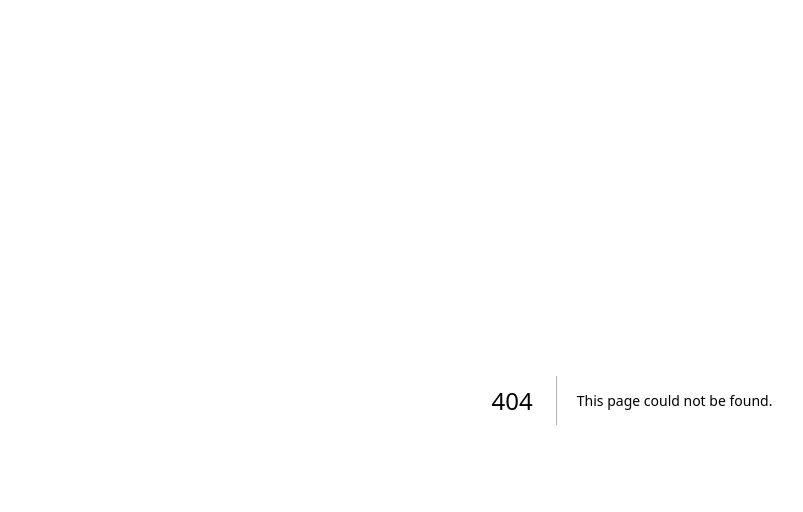
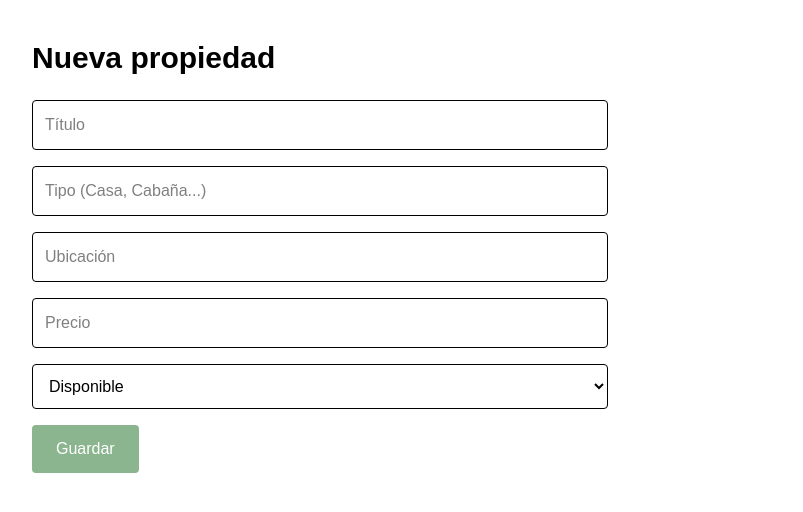
Before and after one commit to JeanPacheco12/CourseProject-SyncraAI, a Next.js app in the folder web/: page /properties/new in a window 1280 px wide. Before the commit this address had no page. Shown: the top 512 px of the page, without its empty margins (8-811 px from the left). Built offline with nearby package versions, Linux system fonts and the light colour scheme; no server answers.

Commit message:
opcion de editar habilitada

```diff
--- /dev/null
+++ b/web/app/properties/edit/[id]/page.tsx
@@ -0,0 +1,168 @@
+"use client";
+
+import { useEffect, useState } from "react";
+import { db } from "@/lib/firebase";
+import { doc, getDoc, updateDoc } from "firebase/firestore";
+import { useParams, useRouter } from "next/navigation";
+
+export default function EditPropertyPage() {
+  const router = useRouter();
+  const params = useParams();
+  const id = params.id as string;
+
+  const [loading, setLoading] = useState(true);
+  const [form, setForm] = useState({
+    title: "",
+    type: "",
+    location: "",
+    price: "",
+    status: "Disponible",
+    interested: 0,
+  });
+
+  useEffect(() => {
+    const fetchProperty = async () => {
+      try {
+        const ref = doc(db, "properties", id);
+        const snapshot = await getDoc(ref);
+
+        if (!snapshot.exists()) {
+          alert("La propiedad no existe");
+          router.push("/properties");
+          return;
+        }
+
+        const data = snapshot.data();
+
+        setForm({
+          title: data.title || "",
+          type: data.type || "",
+          location: data.location || "",
+          price: data.price ? String(data.price) : "",
+          status: data.status || "Disponible",
+          interested: data.interested || 0,
+        });
+      } catch (error) {
+        console.error("Error al cargar propiedad:", error);
+        alert("No se pudo cargar la propiedad");
+      } finally {
+        setLoading(false);
+      }
+    };
+
+    if (id) fetchProperty();
+  }, [id, router]);
+
+  const handleChange = (
+    e: React.ChangeEvent<HTMLInputElement | HTMLSelectElement>
+  ) => {
+    setForm({
+      ...form,
+      [e.target.name]: e.target.value,
+    });
+  };
+
+  const handleSubmit = async (e: React.FormEvent<HTMLFormElement>) => {
+    e.preventDefault();
+
+    if (!form.title || !form.location || !form.price) {
+      alert("Completa los campos obligatorios");
+      return;
+    }
+
+    if (Number(form.price) <= 0) {
+      alert("El precio debe ser mayor a 0");
+      return;
+    }
+
+    try {
+      await updateDoc(doc(db, "properties", id), {
+        title: form.title,
+        type: form.type,
+        location: form.location,
+        price: Number(form.price),
+        status: form.status,
+      });
+
+      alert("Propiedad actualizada correctamente");
+      router.push("/properties");
+    } catch (error) {
+      console.error("Error al actualizar propiedad:", error);
+      alert("No se pudo actualizar la propiedad");
+    }
+  };
+
+  if (loading) {
+    return <main className="p-10">Cargando propiedad...</main>;
+  }
+
+  return (
+    <main className="p-10">
+      <h1 className="mb-6 text-3xl font-bold">Editar propiedad</h1>
+
+      <form onSubmit={handleSubmit} className="max-w-xl space-y-4">
+        <input
+          name="title"
+          placeholder="Título"
+          value={form.title}
+          onChange={handleChange}
+          className="w-full rounded border p-3"
+        />
+
+        <input
+          name="type"
+          placeholder="Tipo"
+          value={form.type}
+          onChange={handleChange}
+          className="w-full rounded border p-3"
+        />
+
+        <input
+          name="location"
+          placeholder="Ubicación"
+          value={form.location}
+          onChange={handleChange}
+          className="w-full rounded border p-3"
+        />
+
+        <input
+          name="price"
+          type="number"
+          placeholder="Precio"
+          value={form.price}
+          onChange={handleChange}
+          className="w-full rounded border p-3"
+        />
+
+        <select
+          name="status"
+          value={form.status}
+          onChange={handleChange}
+          className="w-full rounded border p-3"
+        >
+          <option>Disponible</option>
+          <option>Reservado</option>
+          <option>Vendido</option>
+          <option>Visitas</option>
+        </select>
+
+        <div className="flex gap-3">
+          <button
+            type="submit"
+            className="rounded bg-[#8bb58f] px-6 py-3 text-white"
+          >
+            Guardar cambios
+          </button>
+
+          <button
+            type="button"
+            onClick={() => router.push("/properties")}
+            className="rounded border px-6 py-3"
+          >
+            Cancelar
+          </button>
+        </div>
+      </form>
+    </main>
+  );
+}
--- /dev/null
+++ b/web/app/properties/new/page.tsx
@@ -0,0 +1,103 @@
+"use client";
+
+import { useState } from "react";
+import { addDoc, collection } from "firebase/firestore";
+import { db } from "@/lib/firebase";
+import { useRouter } from "next/navigation";
+
+export default function NewPropertyPage() {
+  const router = useRouter();
+
+  const [form, setForm] = useState({
+    title: "",
+    type: "",
+    location: "",
+    price: "",
+    status: "Disponible",
+    interested: 0,
+  });
+
+  const handleChange = (e: any) => {
+    setForm({
+      ...form,
+      [e.target.name]: e.target.value,
+    });
+  };
+
+  const handleSubmit = async (e: any) => {
+    e.preventDefault();
+
+    // 🔥 validación básica
+    if (!form.title || !form.price || !form.location) {
+      alert("Completa los campos obligatorios");
+      return;
+    }
+
+    try {
+      await addDoc(collection(db, "properties"), {
+        ...form,
+        price: Number(form.price),
+        interested: 0,
+        createdAt: new Date(),
+      });
+
+      alert("Propiedad creada correctamente");
+      router.push("/properties");
+    } catch (error) {
+      console.error(error);
+      alert("Error al crear propiedad");
+    }
+  };
+
+  return (
+    <main className="p-10">
+      <h1 className="text-3xl font-bold mb-6">Nueva propiedad</h1>
+
+      <form onSubmit={handleSubmit} className="space-y-4 max-w-xl">
+        <input
+          name="title"
+          placeholder="Título"
+          className="w-full border p-3 rounded"
+          onChange={handleChange}
+        />
+
+        <input
+          name="type"
+          placeholder="Tipo (Casa, Cabaña...)"
+          className="w-full border p-3 rounded"
+          onChange={handleChange}
+        />
+
+        <input
+          name="location"
+          placeholder="Ubicación"
+          className="w-full border p-3 rounded"
+          onChange={handleChange}
+        />
+
+        <input
+          name="price"
+          placeholder="Precio"
+          type="number"
+          className="w-full border p-3 rounded"
+          onChange={handleChange}
+        />
+
+        <select
+          name="status"
+          className="w-full border p-3 rounded"
+          onChange={handleChange}
+        >
+          <option>Disponible</option>
+          <option>Reservado</option>
+          <option>Vendido</option>
+          <option>Visitas</option>
+        </select>
+
+        <button className="bg-[#8bb58f] text-white px-6 py-3 rounded">
+          Guardar
+        </button>
+      </form>
+    </main>
+  );
+}
--- a/web/app/properties/page.tsx
+++ b/web/app/properties/page.tsx
@@ -2,7 +2,7 @@
 
 import Image from "next/image";
 import { useEffect, useState } from "react";
-import { collection, getDocs } from "firebase/firestore";
+import { collection, deleteDoc, doc, getDocs } from "firebase/firestore";
 import { db } from "@/lib/firebase";
 
 type Property = {
@@ -33,14 +33,13 @@ function getStatusClasses(status: string) {
 export default function PropertiesPage() {
   const [properties, setProperties] = useState<Property[]>([]);
 
-  useEffect(() => {
   const fetchProperties = async () => {
     try {
       const snapshot = await getDocs(collection(db, "properties"));
 
-        const data: Property[] = snapshot.docs.map((doc) => ({
-          id: doc.id,
-          ...(doc.data() as Omit<Property, "id">),
+      const data: Property[] = snapshot.docs.map((docItem) => ({
+        id: docItem.id,
+        ...(docItem.data() as Omit<Property, "id">),
       }));
 
       setProperties(data);
@@ -49,8 +48,26 @@ export default function PropertiesPage() {
     }
   };
 
+  const handleDelete = async (id: string, title: string) => {
+    const confirmed = window.confirm(
+      `¿Seguro que deseas eliminar la propiedad "${title}"?`
+    );
+
+    if (!confirmed) return;
+
+    try {
+      await deleteDoc(doc(db, "properties", id));
+      await fetchProperties();
+      alert("Propiedad eliminada correctamente");
+    } catch (error) {
+      console.error("Error al eliminar propiedad:", error);
+      alert("No se pudo eliminar la propiedad");
+    }
+  };
+  useEffect(() => {
     fetchProperties();
   }, []);
+
 
   return (
     <main className="min-h-screen bg-[#f6f7fb] text-slate-800">
@@ -197,9 +214,12 @@ export default function PropertiesPage() {
                 <span>⌄</span>
               </button>
 
-              <button className="h-14 rounded-2xl bg-[#8bb58f] px-8 text-[18px] font-semibold text-white transition hover:opacity-90">
+              <a
+                href="/properties/new"
+                className="flex h-14 min-w-[250px] items-center justify-center rounded-2xl bg-[#8bb58f] px-8 text-[18px] font-semibold text-white hover:opacity-90"
+              >
                 + Nuevo inmueble
-              </button>
+              </a>
             </div>
 
             <div className="overflow-hidden rounded-[26px] border border-slate-200 bg-white shadow-sm">
@@ -290,8 +310,17 @@ export default function PropertiesPage() {
                             <button className="transition hover:text-slate-800">
                               👁 Ver
                             </button>
-                            <button className="transition hover:text-slate-800">
+                            <a
+                              href={`/properties/edit/${property.id}`}
+                              className="transition hover:text-slate-800"
+                            >
                               ✎ Editar
+                            </a>
+                            <button
+                              onClick={() => handleDelete(property.id, property.title)}
+                              className="transition hover:text-red-600"
+                            >
+                              🗑 Eliminar
                             </button>
                           </div>
                         </td>
@@ -345,7 +374,13 @@ export default function PropertiesPage() {
                       <span>Interesados: {property.interested}</span>
                       <div className="flex gap-4">
                         <button>Ver</button>
-                        <button>Editar</button>
+                        <a href={`/properties/edit/${property.id}`}>Editar</a>
+                        <button
+                          onClick={() => handleDelete(property.id, property.title)}
+                          className="text-red-600"
+                        >
+                          Eliminar
+                        </button>
                       </div>
                     </div>
                   </div>
```
Also changed, not shown: web/app/properties/[id]/page.tsx (added). Lines whose indentation alone changed are shown as unchanged.
